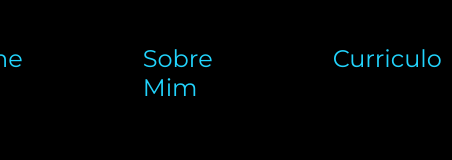
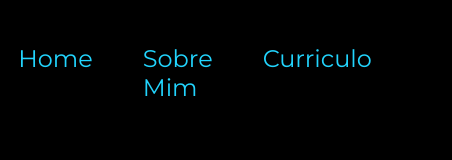
Before and after one commit to SamuelSanderdev/portifolio, a plain HTML site: page index.html in a window 390 px wide. Shown: the top 160 px of the page, 452 px wide, since content can reach past the window. Drawn offline with nearby package versions, Linux system fonts and the light colour scheme.

Commit message:
Update style.css
adicionar responsividade  mobile

```diff
--- a/styles/style.css
+++ b/styles/style.css
@@ -143,3 +143,7 @@ body{
 
 
 }
+@media (max-width: 480px){
+    .cabecalho__menu{
+        gap: 10px;
+    }
```
